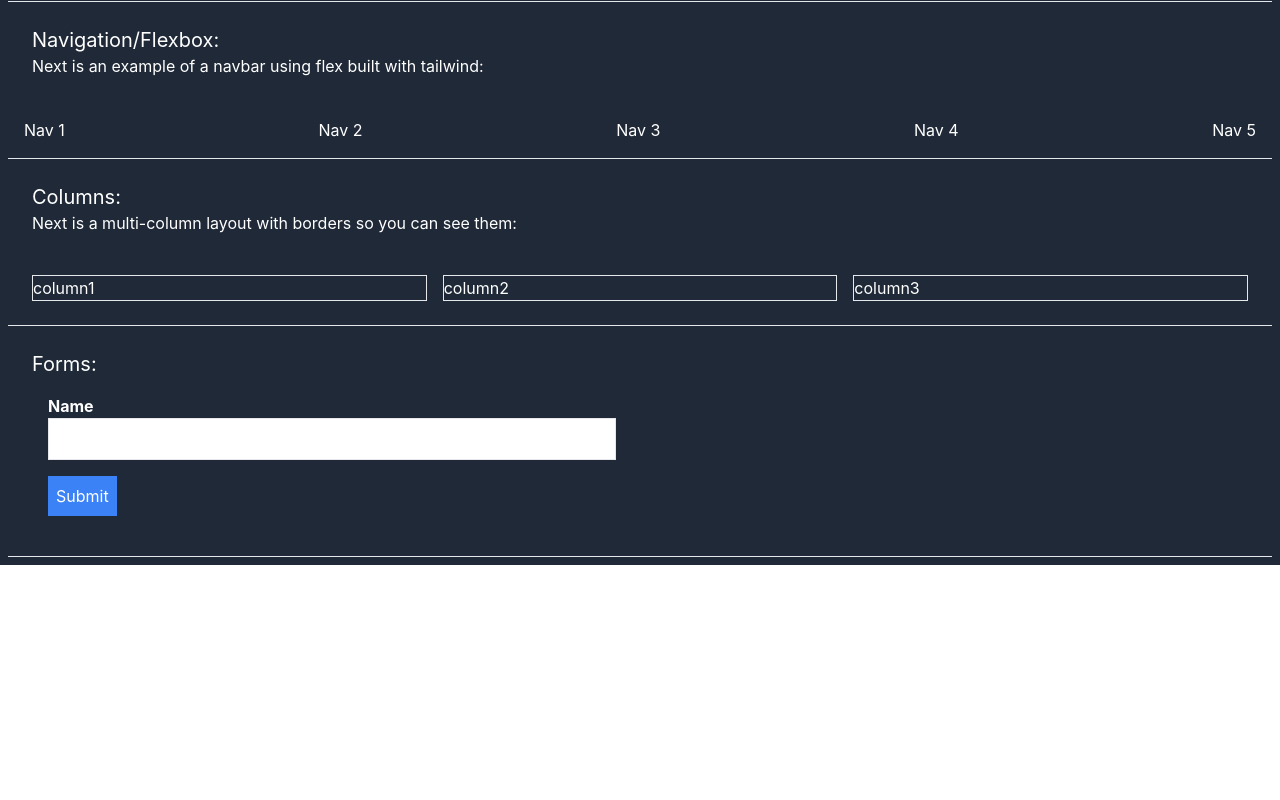
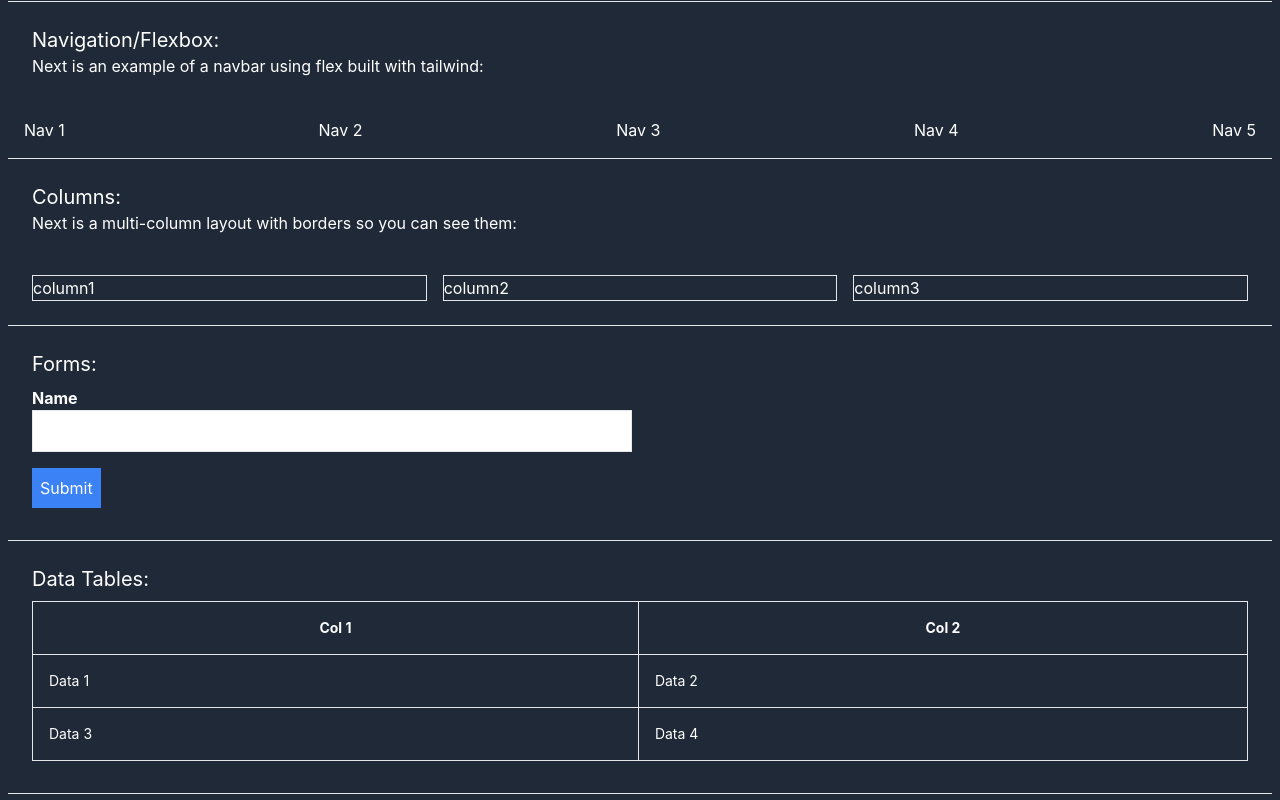
Before and after one commit to matthewgay687/tailwindPlayground, a React (Create React App) app: page / in a window 1280 px wide. Shown: the part 523-1323 px from the top of the page. Before the commit the page ends 1088 px from the top, so only its background shows below. Built offline with nearby package versions, Linux system fonts and the light colour scheme.

Commit message:
added the data table element

```diff
--- a/src/App.js
+++ b/src/App.js
@@ -71,12 +71,12 @@ export default function App() {
 
       <div className='p-4 m-2 w-1/2'>
         <h2 className='text-xl'>Forms:</h2>
-        <form className='flex flex-col m-2'>
-          <div className='step-1 p-2'>
+        <form className='flex flex-col'>
+          <div className='step-1 py-2'>
             <label class="font-bold mb-2">Name</label>
             <input class="border p-2 w-full" />
           </div>
-          <div className='step-2 p-2'>
+          <div className='step-2 py-2'>
             <button class="bg-blue-500 text-white p-2">Submit</button>
           </div>
         </form>
@@ -84,6 +84,30 @@ export default function App() {
 
       <hr />
 
+      <div className='p-4 m-2'>
+        <h2 className='text-xl'>Data Tables:</h2>
+        <table class="border-collapse table-auto w-full text-sm my-2">
+          <thead>
+            <tr>
+              <th class="border p-4">Col 1</th>
+              <th class="border p-4">Col 2</th>
+            </tr>
+          </thead>
+          <tbody>
+            <tr class="hover:bg-grey-lighter">
+              <td class="border p-4">Data 1</td>
+              <td class="border p-4">Data 2</td>
+            </tr>
+            <tr class="hover:bg-grey-lighter">
+              <td class="border p-4">Data 3</td>
+              <td class="border p-4">Data 4</td>
+            </tr>
+          </tbody>
+        </table>
+      </div>
+
+      <hr />
+
     </div>
   )
 }
```
